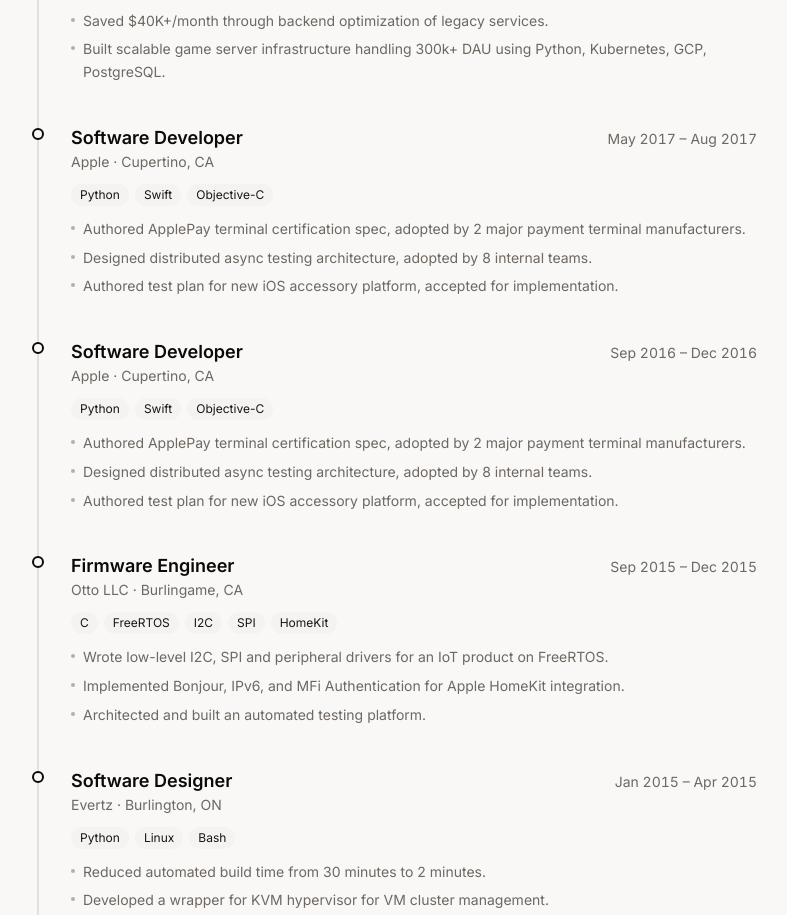
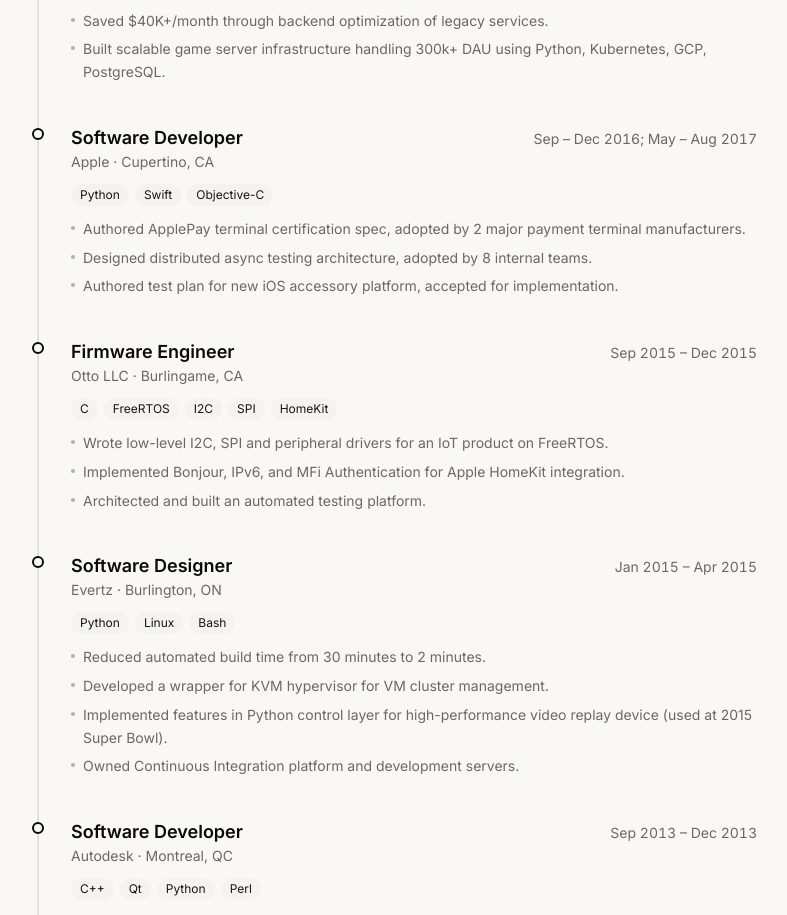
Before and after one commit to manna422/personal-site, a Next.js app: page /about in a window 1280 px wide. Shown: the part 1160-2075 px from the top of the page, without its empty margins (243-1030 px from the left). Built offline with nearby package versions, Linux system fonts and the light colour scheme.

Commit message:
ABOUT: fix for apple co-op multiple terms date rendering

```diff
--- a/src/app/about/page.tsx
+++ b/src/app/about/page.tsx
@@ -56,21 +56,8 @@ const workHistory: WorkEntry[] = [
     title: "Software Developer",
     company: "Apple",
     location: "Cupertino, CA",
-    startDate: "May 2017",
-    endDate: "Aug 2017",
-    tags: ["Python", "Swift", "Objective-C"],
-    description: [
-      "Authored ApplePay terminal certification spec, adopted by 2 major payment terminal manufacturers.",
-      "Designed distributed async testing architecture, adopted by 8 internal teams.",
-      "Authored test plan for new iOS accessory platform, accepted for implementation.",
-    ],
-  },
-  {
-    title: "Software Developer",
-    company: "Apple",
-    location: "Cupertino, CA",
-    startDate: "Sep 2016",
-    endDate: "Dec 2016",
+    startDate: "Sep – Dec 2016; May – Aug 2017",
+    endDate: "",
     tags: ["Python", "Swift", "Objective-C"],
     description: [
       "Authored ApplePay terminal certification spec, adopted by 2 major payment terminal manufacturers.",
@@ -199,7 +186,13 @@ export default function AboutPage() {
                   </p>
                 </div>
                 <span className="shrink-0 text-sm tabular-nums text-muted-foreground">
-                  {entry.startDate} &ndash; {entry.endDate}
+                  {entry.endDate ? (
+                    <>
+                      {entry.startDate} &ndash; {entry.endDate}
+                    </>
+                  ) : (
+                    entry.startDate
+                  )}
                 </span>
               </div>
 
```
Also changed, not shown: src/components/video-dialog.tsx (+8 -3 lines).
